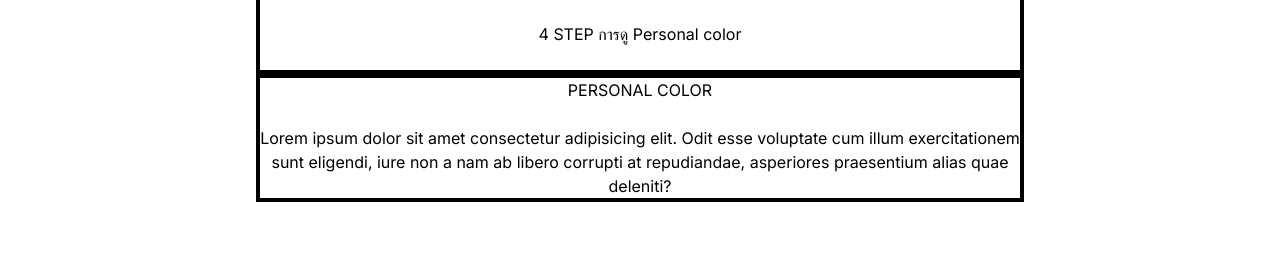
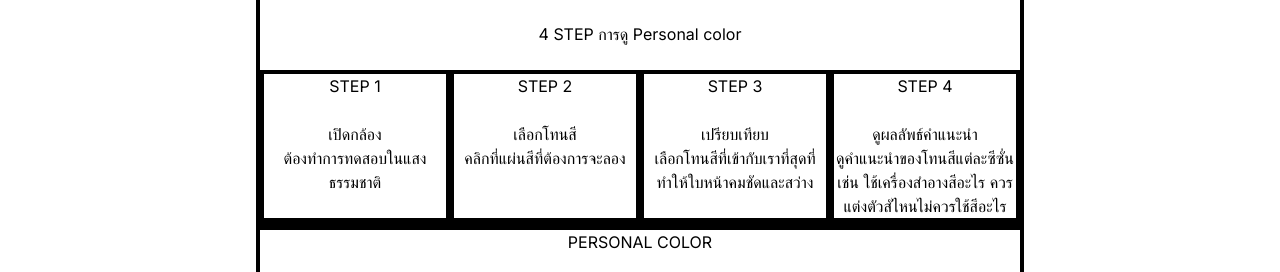
Before and after one commit to PutterZaX/Project-CS403, a Next.js app: page /Personalcolor in a window 1280 px wide. Shown: the part 342-614 px from the top of the page. Built offline with nearby package versions, Linux system fonts and the light colour scheme.

Commit message:
update 31/7/24

```diff
--- a/src/app/Personalcolor/page.js
+++ b/src/app/Personalcolor/page.js
@@ -38,8 +38,32 @@ function Personalcolor() {
                 <div class="pt-10 w-3/5 text-center border-black border-4">
                     <h1>4 STEP การดู Personal color</h1>
                     <br />
-
-
+                    <div class="flex">
+                        <div class="w-1/4 border-black border-4">
+                            <h1>STEP 1</h1>
+                            <br />
+                            <p>เปิดกล้อง</p>
+                            <p>ต้องทำการทดสอบในแสงธรรมชาติ</p>
+                        </div>
+                        <div class="w-1/4 border-black border-4">
+                            <h1>STEP 2</h1>
+                            <br />
+                            <p>เลือกโทนสี</p>
+                            <p>คลิกที่แผ่นสีที่ต้องการจะลอง</p>
+                        </div>
+                        <div class="w-1/4 border-black border-4">
+                            <h1>STEP 3</h1>
+                            <br />
+                            <p>เปรียบเทียบ</p>
+                            <p>เลือกโทนสีที่เข้ากับเราที่สุดที่ทำให้ใบหน้าคมชัดและสว่าง</p>
+                        </div>
+                        <div class="w-1/4 border-black border-4">
+                            <h1>STEP 4</h1>
+                            <br />
+                            <p>ดูผลลัพธ์คำแนะนำ</p>
+                            <p>ดูคำแนะนำของโทนสีแต่ละซีซั่น เช่น ใช้เครื่องสำอางสีอะไร ควรแต่งตัวสัไหนไม่ควรใช้สีอะไร</p>
+                        </div>
+                    </div>
                 </div>
 
                 <div class="w-3/5 text-center border-black border-4">
```
